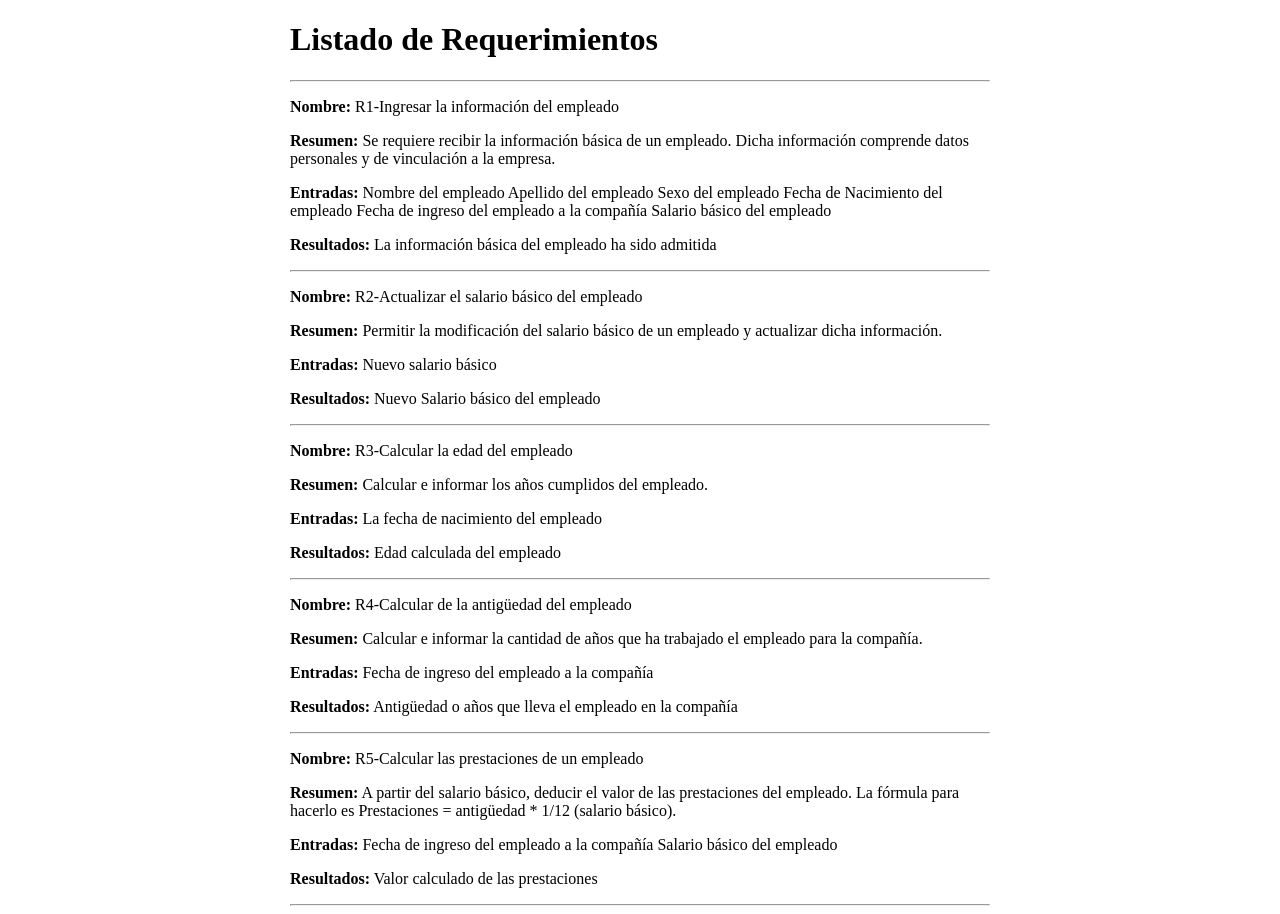
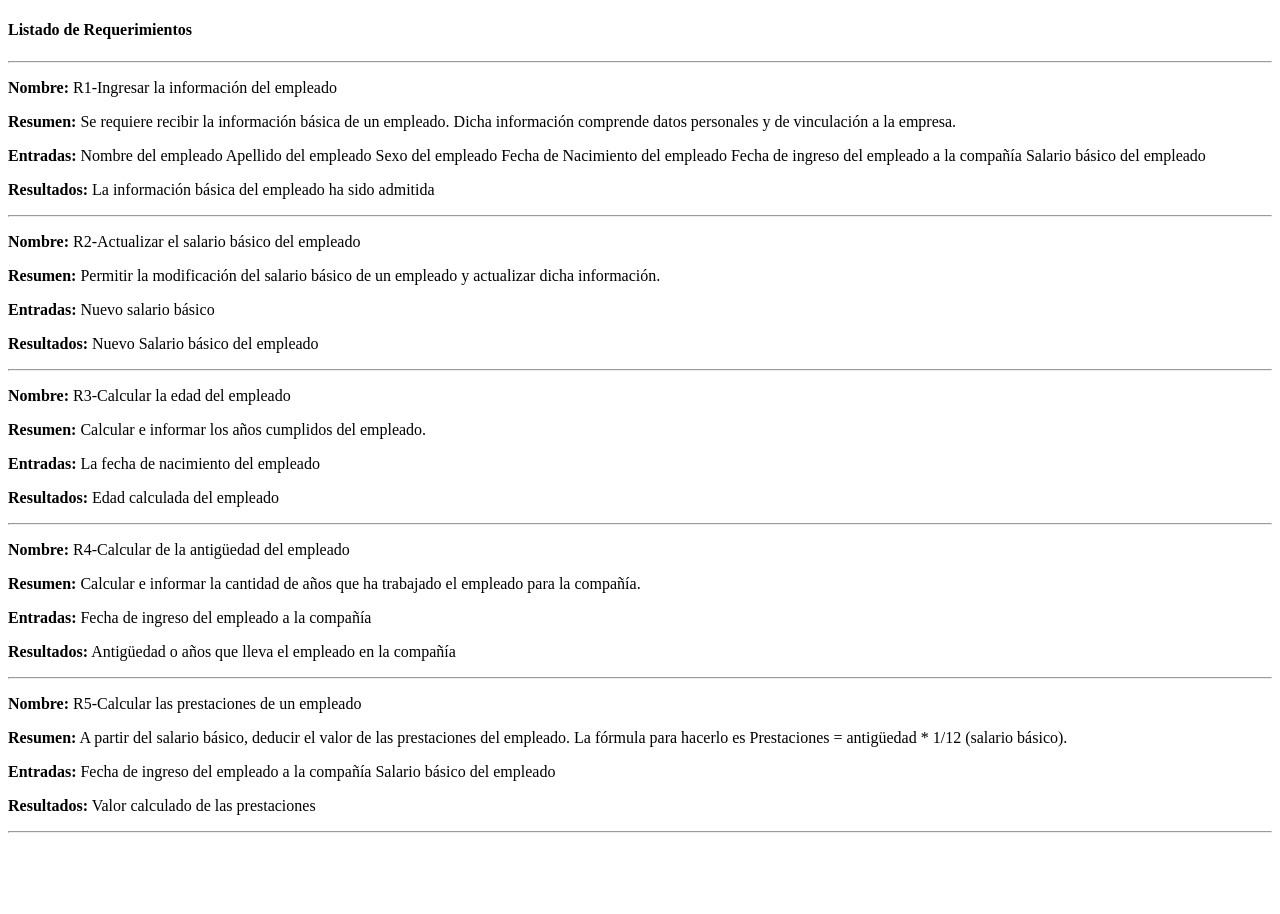
Before and after one commit to maveme/SitioCupi2, a website: page app/assets/specs/RequerimientosFuncionales.html in a window 1280 px wide. After the commit the page ends 841 px from the top, so only its background shows below. Drawn offline with Linux system fonts and the light colour scheme.

Commit message:
cambios menores en algunos aspectos de la interfaz

```diff
--- a/app/assets/specs/RequerimientosFuncionales.html
+++ b/app/assets/specs/RequerimientosFuncionales.html
@@ -14,11 +14,11 @@
 <!--<center>-->
     <!--<img src="/SitioCupi2/app/assets/specs/img/EncabezadoAPO1.jpg" alt=""/>-->
 <!--</center>-->
-<div style="width:700px; margin:auto">
+<div margin:auto">
     <!--<center>-->
         <!--<h3 id="autor-mauricio-verano-merino">Autor: Mauricio Verano Merino</h3>-->
     <!--</center>-->
-    <h1 id="listado-de-requerimientos">Listado de Requerimientos</h1>
+    <h4 id="listado-de-requerimientos">Listado de Requerimientos</h4>
     <hr/>
     <p><strong>Nombre:</strong> R1-Ingresar la información del empleado</p>
     <p><strong>Resumen:</strong> Se requiere recibir la información básica de un empleado. Dicha información comprende
```
Also changed, not shown: app/index.html (+1 -0 lines), app/views/codigo/codigo.html (+1 -1 lines).
